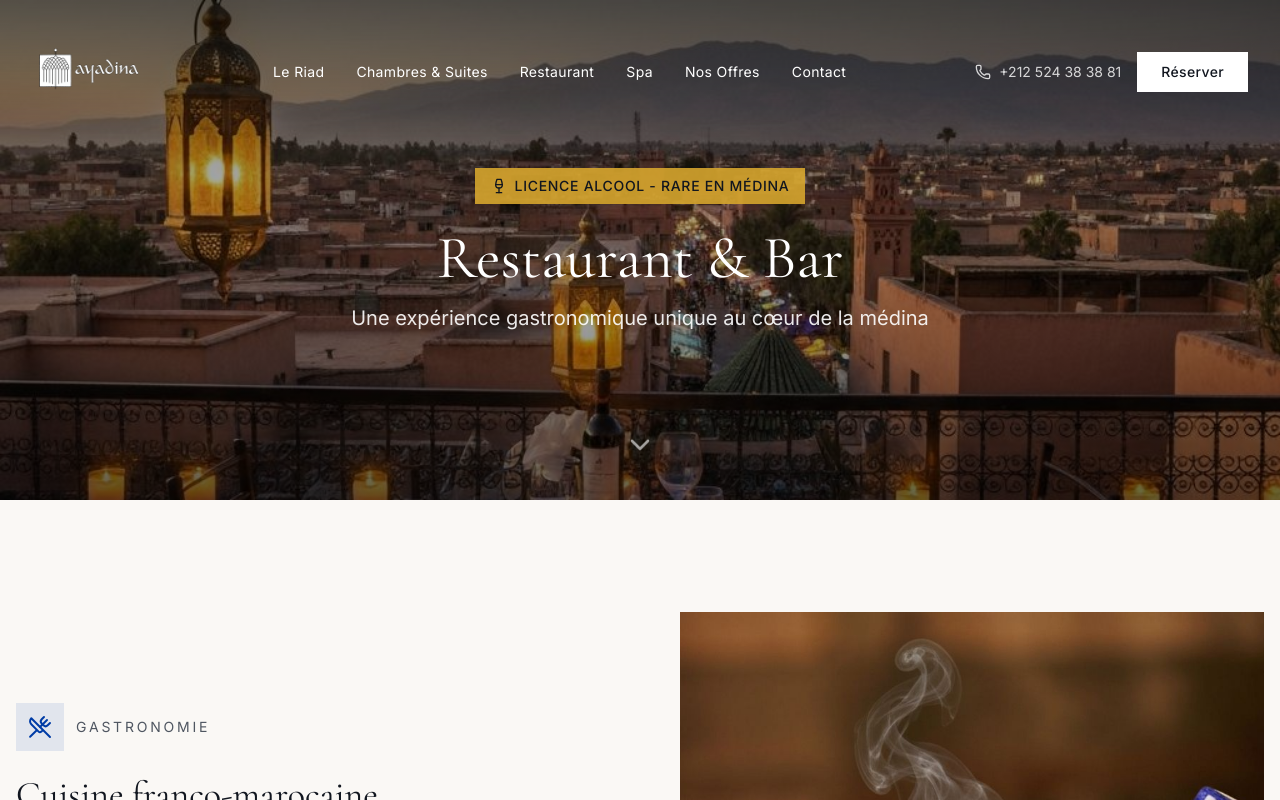
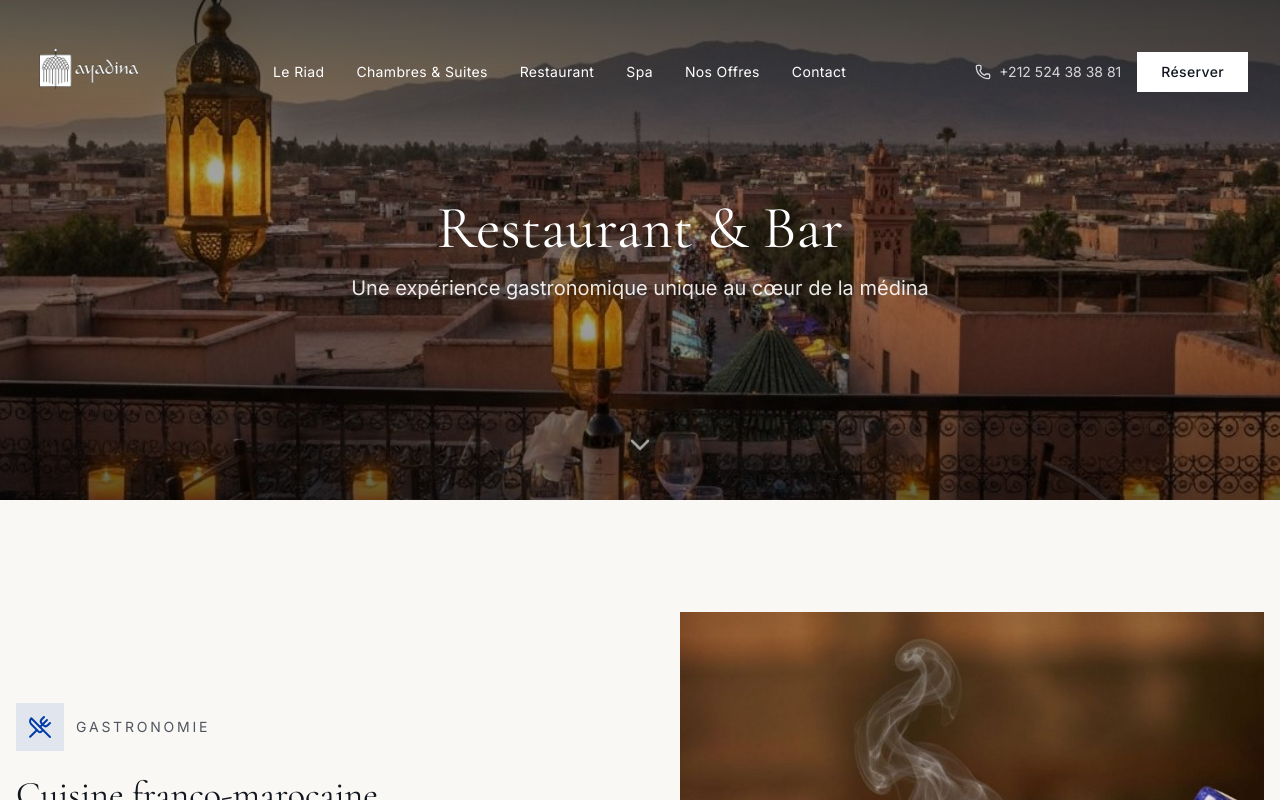
Before and after one commit to MargoHospitality/riadayadina_website, a Next.js app: page /restaurant in a window 1280 px wide. Shown: the top 800 px of the page. Built offline with nearby package versions, Linux system fonts and the light colour scheme.

Commit message:
fix: remove "Licence Alcool" badge from Restaurant hero section
Move badge info to subtle Bar section below.

```diff
--- a/app/restaurant/page.tsx
+++ b/app/restaurant/page.tsx
@@ -37,10 +37,6 @@ export default function RestaurantPage() {
           </div>
 
           <div className="relative z-10 container mx-auto px-4 text-center">
-            <div className="inline-flex items-center gap-2 bg-accent/90 text-accent-foreground px-4 py-2 mb-6">
-              <Wine className="h-4 w-4" />
-              <span className="text-sm font-medium uppercase tracking-wider">Licence Alcool - Rare en Médina</span>
-            </div>
             <h1 className="font-serif text-4xl md:text-5xl lg:text-6xl text-white mb-4">
               Restaurant & Bar
             </h1>
```
